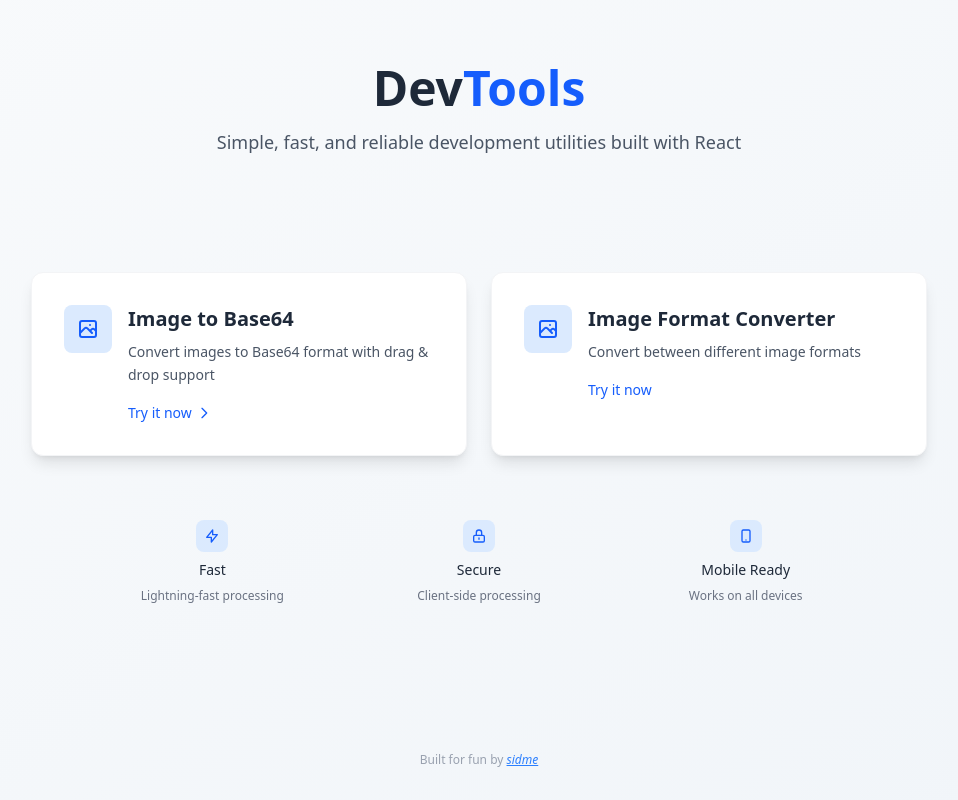
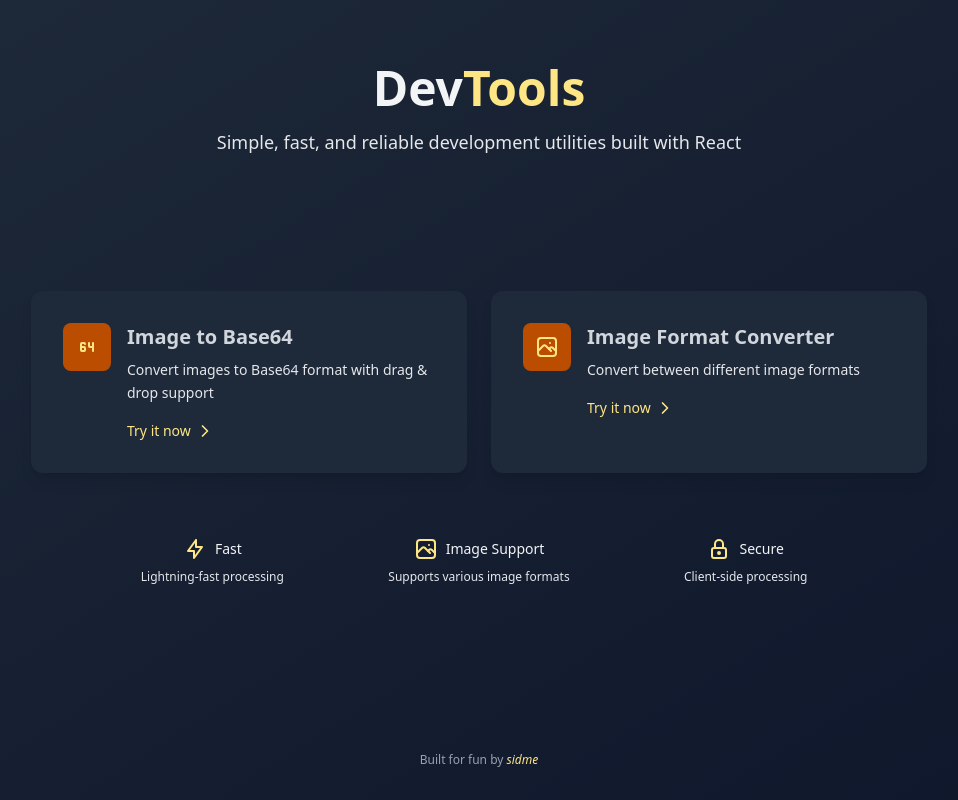
Before and after one commit to SiddharthaMishra-dev/js-dev-tools, a React app: page / in a window 1280 px wide. Shown: the whole page, without its empty margins (161-1119 px from the left). Built offline with nearby package versions, Linux system fonts and the light colour scheme.

Commit message:
new theme

```diff
--- a/package.json
+++ b/package.json
@@ -11,6 +11,7 @@
   "preview": "rsbuild preview"
  },
  "dependencies": {
+  "@tabler/icons-react": "^3.35.0",
   "react": "^19.1.1",
   "react-dom": "^19.1.1",
   "react-router-dom": "^7.9.3"
--- a/src/App.tsx
+++ b/src/App.tsx
@@ -4,6 +4,7 @@ import { BrowserRouter, Routes, Route } from 'react-router';
 import ImageToBase64 from './routes/ImageToBase64';
 import Home from './routes/Home';
 import ImageConverter from './routes/ImageConverter';
+import ImageCompressor from './routes/ImageCompressor';
 
 export default function App() {
  return (
@@ -12,6 +13,7 @@ export default function App() {
     <Route path="/" element={<Home />} />
     <Route path="/image-to-base64" element={<ImageToBase64 />} />
     <Route path="/image-format-converter" element={<ImageConverter />} />
+    <Route path="/image-compressor" element={<ImageCompressor />} />
    </Routes>
   </BrowserRouter>
  );
--- a/src/routes/Home.tsx
+++ b/src/routes/Home.tsx
@@ -1,50 +1,34 @@
+import { IconBolt, IconChevronRight, IconLock, IconNumber64Small, IconPhoto } from '@tabler/icons-react';
 import { Link } from 'react-router';
 
 export default function Home() {
  return (
-  <div className="min-h-screen bg-gradient-to-br from-slate-50 to-slate-100 flex flex-col">
+  <div className="min-h-screen bg-gradient-to-br from-gray-800 to-slate-900 flex flex-col">
    <header className="pt-16 pb-8 px-4">
     <div className="max-w-4xl mx-auto text-center">
-     <h1 className="text-4xl md:text-5xl font-bold text-gray-800 mb-4">
-      Dev<span className="text-blue-600">Tools</span>
+     <h1 className="text-4xl md:text-5xl font-bold text-gray-100 mb-4">
+      Dev<span className="text-amber-200">Tools</span>
      </h1>
-     <p className="text-lg text-gray-600 max-w-2xl mx-auto">Simple, fast, and reliable development utilities built with React</p>
+     <p className="text-lg text-gray-200 max-w-2xl mx-auto">Simple, fast, and reliable development utilities built with React</p>
     </div>
    </header>
 
    <main className="flex-1 flex items-center justify-center px-4 pb-16">
     <div className="max-w-4xl w-full">
      <div className="grid grid-cols-1 md:grid-cols-2 gap-6">
-      <Link
-       to="/image-to-base64"
-       className="group bg-white rounded-xl shadow-lg hover:shadow-xl transition-all duration-300 p-8 border border-gray-100 hover:border-blue-200"
-      >
+      <Link to="/image-to-base64" className="group bg-gray-800 rounded-xl shadow-lg hover:shadow-xl transition-all duration-300 p-8 ">
        <div className="flex items-start space-x-4">
         <div className="flex-shrink-0">
-         <div className="w-12 h-12 bg-blue-100 rounded-lg flex items-center justify-center group-hover:bg-blue-200 transition-colors">
-          <svg className="w-6 h-6 text-blue-600" fill="none" stroke="currentColor" viewBox="0 0 24 24">
-           <path
-            strokeLinecap="round"
-            strokeLinejoin="round"
-            strokeWidth={2}
-            d="M4 16l4.586-4.586a2 2 0 012.828 0L16 16m-2-2l1.586-1.586a2 2 0 012.828 0L20 14m-6-6h.01M6 20h12a2 2 0 002-2V6a2 2 0 00-2-2H6a2 2 0 00-2 2v12a2 2 0 002 2z"
-           />
-          </svg>
+         <div className="w-12 h-12 bg-amber-700 rounded-lg flex items-center justify-center group-hover:bg-amber-600 transition-colors ease-in-out">
+          <IconNumber64Small className="text-amber-200" />
          </div>
         </div>
         <div className="flex-1">
-         <h3 className="text-xl font-semibold text-gray-800 mb-2 group-hover:text-blue-600 transition-colors">Image to Base64</h3>
-         <p className="text-gray-600 text-sm leading-relaxed">Convert images to Base64 format with drag & drop support</p>
-         <div className="mt-4 flex items-center text-blue-600 text-sm font-medium">
+         <h3 className="text-xl font-semibold text-gray-300 mb-2 group-hover:text-amber-200 transition-colors">Image to Base64</h3>
+         <p className="text-gray-200 text-sm leading-relaxed">Convert images to Base64 format with drag & drop support</p>
+         <div className="mt-4 flex items-center text-amber-200 text-sm font-medium">
           <span>Try it now</span>
-          <svg
-           className="w-4 h-4 ml-1 group-hover:translate-x-1 transition-transform"
-           fill="none"
-           stroke="currentColor"
-           viewBox="0 0 24 24"
-          >
-           <path strokeLinecap="round" strokeLinejoin="round" strokeWidth={2} d="M9 5l7 7-7 7" />
-          </svg>
+          <IconChevronRight className="h-5 w-5 ml-1 group-hover:translate-x-1 transition-transform" />
          </div>
         </div>
        </div>
@@ -52,26 +36,20 @@ export default function Home() {
 
       <Link
        to="/image-format-converter"
-       className="group bg-white rounded-xl shadow-lg hover:shadow-xl transition-all duration-300 p-8 border border-gray-100 hover:border-blue-200"
+       className="group bg-gray-800 rounded-xl shadow-lg hover:shadow-xl transition-all duration-300 p-8 "
       >
        <div className="flex items-start space-x-4">
         <div className="flex-shrink-0">
-         <div className="w-12 h-12 bg-blue-100 rounded-lg flex items-center justify-center group-hover:bg-blue-200 transition-colors">
-          <svg className="w-6 h-6 text-blue-600" fill="none" stroke="currentColor" viewBox="0 0 24 24">
-           <path
-            strokeLinecap="round"
-            strokeLinejoin="round"
-            strokeWidth={2}
-            d="M4 16l4.586-4.586a2 2 0 012.828 0L16 16m-2-2l1.586-1.586a2 2 0 012.828 0L20 14m-6-6h.01M6 20h12a2 2 0 002-2V6a2 2 0 00-2-2H6a2 2 0 00-2 2v12a2 2 0 002 2z"
-           />
-          </svg>
+         <div className="w-12 h-12 bg-amber-700 rounded-lg flex items-center justify-center group-hover:bg-amber-600 transition-colors">
+          <IconPhoto className="text-amber-200" />
          </div>
         </div>
         <div className="flex-1">
-         <h3 className="text-xl font-semibold text-gray-800 mb-2 group-hover:text-blue-600 transition-colors">Image Format Converter</h3>
-         <p className="text-gray-600 text-sm leading-relaxed">Convert between different image formats</p>
-         <div className="mt-4 flex items-center text-blue-600 text-sm font-medium">
+         <h3 className="text-xl font-semibold text-gray-300 mb-2 group-hover:text-amber-200 transition-colors">Image Format Converter</h3>
+         <p className="text-gray-200 text-sm leading-relaxed">Convert between different image formats</p>
+         <div className="mt-4 flex items-center text-amber-200 text-sm font-medium">
           <span>Try it now</span>
+          <IconChevronRight className="h-5 w-5 ml-1 group-hover:translate-x-1 transition-transform" />
          </div>
         </div>
        </div>
@@ -81,41 +59,25 @@ export default function Home() {
      <div className="mt-16 text-center">
       <div className="grid grid-cols-1 md:grid-cols-3 gap-8 max-w-3xl mx-auto">
        <div className="space-y-2">
-        <div className="w-8 h-8 bg-blue-100 rounded-lg flex items-center justify-center mx-auto">
-         <svg className="w-4 h-4 text-blue-600" fill="none" stroke="currentColor" viewBox="0 0 24 24">
-          <path strokeLinecap="round" strokeLinejoin="round" strokeWidth={2} d="M13 10V3L4 14h7v7l9-11h-7z" />
-         </svg>
+        <div className="rounded-lg flex items-center justify-center mx-auto gap-x-2">
+         <IconBolt className="text-amber-200" />
+         <h4 className="text-sm font-medium text-gray-100">Fast</h4>
         </div>
-        <h4 className="text-sm font-medium text-gray-800">Fast</h4>
-        <p className="text-xs text-gray-500">Lightning-fast processing</p>
+        <p className="text-xs text-gray-200">Lightning-fast processing</p>
        </div>
        <div className="space-y-2">
-        <div className="w-8 h-8 bg-blue-100 rounded-lg flex items-center justify-center mx-auto">
-         <svg className="w-4 h-4 text-blue-600" fill="none" stroke="currentColor" viewBox="0 0 24 24">
-          <path
-           strokeLinecap="round"
-           strokeLinejoin="round"
-           strokeWidth={2}
-           d="M12 15v2m-6 4h12a2 2 0 002-2v-6a2 2 0 00-2-2H6a2 2 0 00-2 2v6a2 2 0 002 2zm10-10V7a4 4 0 00-8 0v4h8z"
-          />
-         </svg>
+        <div className="rounded-lg flex items-center justify-center mx-auto gap-x-2">
+         <IconPhoto className="text-amber-200" />
+         <h4 className="text-sm font-medium text-gray-100">Image Support</h4>
         </div>
-        <h4 className="text-sm font-medium text-gray-800">Secure</h4>
-        <p className="text-xs text-gray-500">Client-side processing</p>
+        <p className="text-xs text-gray-200">Supports various image formats</p>
        </div>
        <div className="space-y-2">
-        <div className="w-8 h-8 bg-blue-100 rounded-lg flex items-center justify-center mx-auto">
-         <svg className="w-4 h-4 text-blue-600" fill="none" stroke="currentColor" viewBox="0 0 24 24">
-          <path
-           strokeLinecap="round"
-           strokeLinejoin="round"
-           strokeWidth={2}
-           d="M12 18h.01M8 21h8a2 2 0 002-2V5a2 2 0 00-2-2H8a2 2 0 00-2 2v14a2 2 0 002 2z"
-          />
-         </svg>
+        <div className="rounded-lg flex items-center justify-center mx-auto gap-x-2">
+         <IconLock className="text-amber-200" />
+         <h4 className="text-sm font-medium text-gray-100">Secure</h4>
         </div>
-        <h4 className="text-sm font-medium text-gray-800">Mobile Ready</h4>
-        <p className="text-xs text-gray-500">Works on all devices</p>
+        <p className="text-xs text-gray-200">Client-side processing</p>
        </div>
       </div>
      </div>
@@ -130,7 +92,7 @@ export default function Home() {
        href="https://sidme.vercel.app/"
        target="_blank"
        rel="noopener noreferrer"
-       className="text-blue-500 hover:text-blue-600 transition-colors underline"
+       className="text-amber-200 hover:text-amber-300 transition-colors"
       >
        <i>sidme</i>
       </a>
--- /dev/null
+++ b/src/routes/ImageCompressor.tsx
@@ -0,0 +1,48 @@
+import { useState } from 'react';
+
+export default function ImageCompressor() {
+ const [image, setImage] = useState(null);
+ const [ext, setExt] = useState(null);
+
+ function handleFileChange(e) {
+  const file = e.target.files[0];
+  setImage(file);
+  setExt(file.type);
+ }
+
+ function compressImage() {
+  if (!image) return;
+  const img = new Image();
+  img.src = URL.createObjectURL(image);
+  img.onload = () => {
+   const canvas = document.createElement('canvas');
+   const ctx = canvas.getContext('2d');
+   canvas.width = img.width;
+   canvas.height = img.height;
+   ctx?.drawImage(img, 0, 0);
+   canvas.toBlob(
+    (blob) => {
+     if (blob) {
+      const compressedFile = new File([blob], image.name, { type: 'image/jpeg' });
+      const link = document.createElement('a');
+      link.href = URL.createObjectURL(compressedFile);
+      link.download = compressedFile.name;
+      document.body.appendChild(link);
+      link.click();
+      document.body.removeChild(link);
+     }
+    },
+    ext,
+    0.3,
+   );
+  };
+ }
+
+ return (
+  <div>
+   <h1>Image Compressor</h1>
+   <input type="file" accept="image/*" onChange={handleFileChange} />
+   <button onClick={compressImage}>Compress and Download</button>
+  </div>
+ );
+}
```
Also changed, not shown: src/routes/ImageConverter.tsx (+41 -56 lines), src/routes/ImageToBase64.tsx (+28 -44 lines), 2 other files (tests, documents, lock files or other folders).
